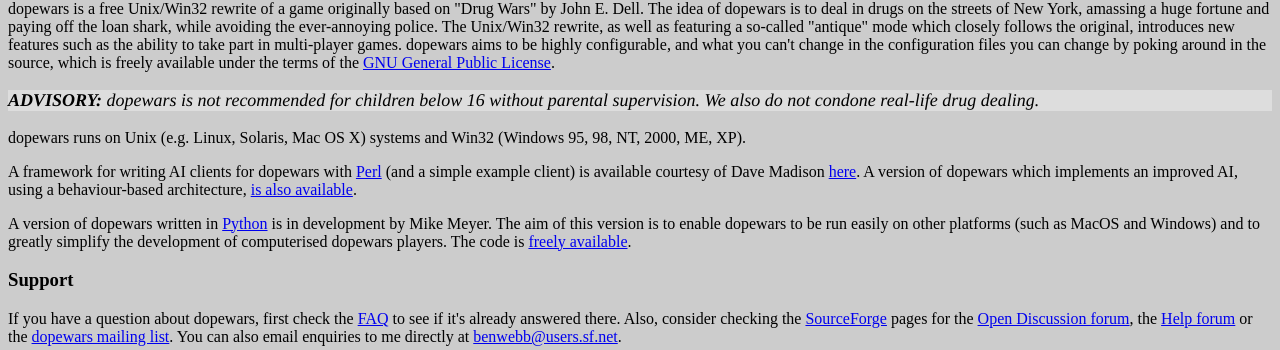
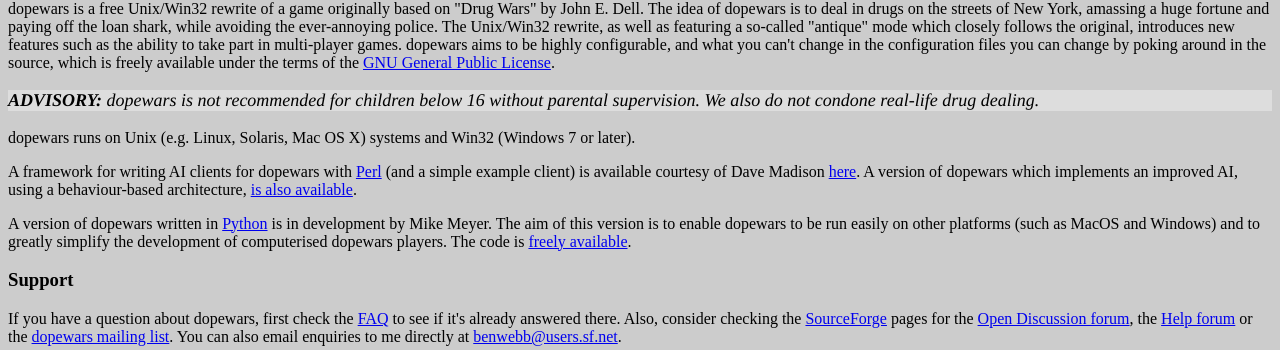
Before and after one commit to benmwebb/dopewars-website, a PHP site: page / in a window 1280 px wide. Shown: the part 202-552 px from the top of the page. Run offline with PHP 8.4, Linux system fonts and the light colour scheme; data that the repository does not hold is empty.

Commit message:
Drop references to ancient Windows versions

```diff
--- a/index.php
+++ b/index.php
@@ -26,7 +26,7 @@ below 16 without parental supervision. We also do not condone real-life drug
 dealing.</p>
 
 <p>dopewars runs on Unix (e.g. Linux, Solaris, Mac OS X) systems and Win32
-(Windows 95, 98, NT, 2000, ME, XP).</p>
+(Windows 7 or later).</p>
 
 <p>A framework for writing AI clients for dopewars with
 <a href="http://www.perl.com/">Perl</a> (and a simple example client)
```
